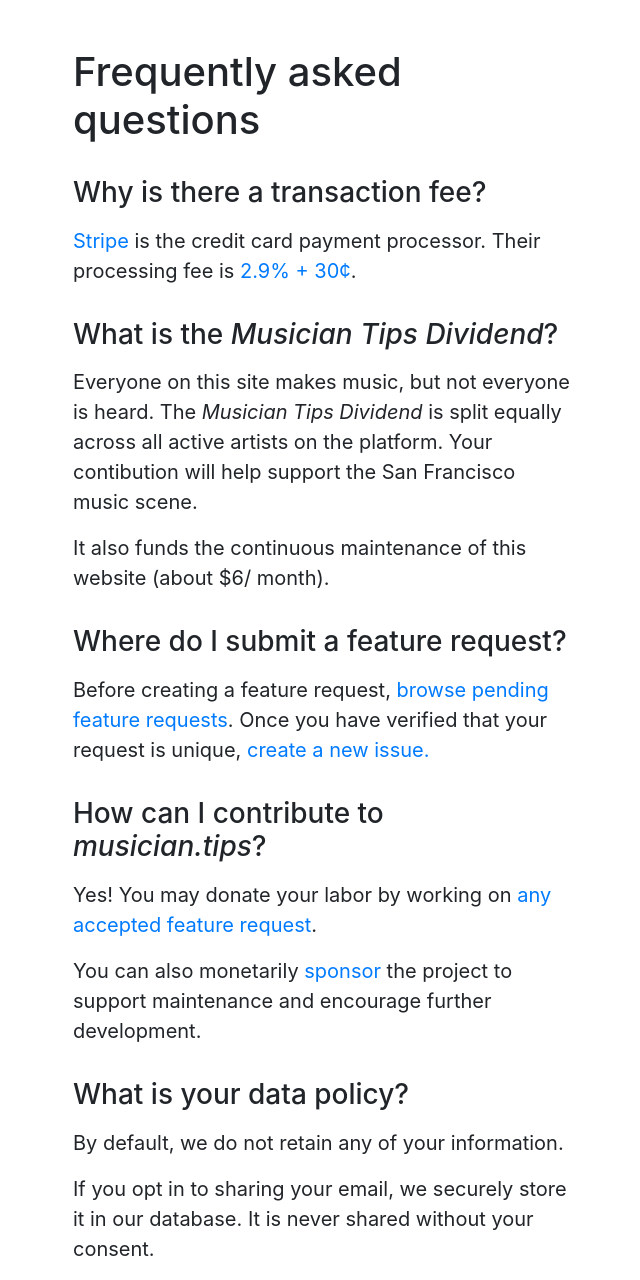
After one commit to 0x213F/musician-tips, a Django app: template tip_jar/templates/pages/faq.html in a window 1280 px wide. The commit adds this page. Shown: the whole page, without its empty margins (317-957 px from the left). Run offline with Django 3.2, Linux system fonts and the light colour scheme; the template is opened without the code that fills it, so the values that code supplies are empty; some libraries are stand-ins or nearby versions.

Commit message:
faq + other enhancements

```diff
--- a/config/urls.py
+++ b/config/urls.py
@@ -15,7 +15,8 @@ from .views import (
 
 urlpatterns = [
     # Static
-    path("", TemplateView.as_view(template_name="pages/home.html"), name="home"),
+    path("", TemplateView.as_view(template_name="pages/index.html"), name="index"),
+    path("faq/", TemplateView.as_view(template_name="pages/faq.html"), name="faq"),
     # Admin
     path(settings.ADMIN_URL, admin.site.urls),
     # API
--- a/tip_jar/templates/pages/cart.html
+++ b/tip_jar/templates/pages/cart.html
@@ -45,7 +45,7 @@
       <hr>
       <div style="text-align: left;">
         <p style="margin-bottom: 0.25rem;"><small>${{ musician_amount }} is paid to <b>{{ musician.name }}</b></small></p>
-        <p style="margin-bottom: 0.25rem;"><small>${{ transaction_fee }} is paid as a transaction free</small></p>
+        <p style="margin-bottom: 0.25rem;"><small>${{ transaction_fee }} is paid as a transaction fee</small></p>
         <p style="margin-bottom: 0;"><small>${{ website_amount }} is paid to <b><i>musician.tips</i></b></small></p>
       </div>
     </div>
@@ -63,7 +63,7 @@
         <div class="form-check">
           <input id="website-donation" class="form-check-input refresh-page" type="checkbox" {% if website_donation %}checked{% endif %}>
           <label class="form-check-label">
-            Contribute $0.25 to the <nobr><a href="/faq/dividend/"><b><i>musician.tips</i> dividend</b></a></nobr>
+            Contribute $0.25 to the <nobr><a href="/faq#dividend/"><i>Musician Tips Dividend</i></a></nobr>
           </label>
         </div>
       </div>
--- a/tip_jar/templates/pages/checkout.html
+++ b/tip_jar/templates/pages/checkout.html
@@ -196,7 +196,7 @@
       <hr>
       <div style="text-align: left;">
         <p style="margin-bottom: 0.25rem;"><small>${{ musician_amount }} is paid to <b>{{ musician.name }}</b></small></p>
-        <p style="margin-bottom: 0.25rem;"><small>${{ transaction_fee }} is paid as a transaction free</small></p>
+        <p style="margin-bottom: 0.25rem;"><small>${{ transaction_fee }} is paid as a transaction fee</small></p>
         <p style="margin-bottom: 0;"><small>${{ website_amount }} is paid to <b><i>musician.tips</i></b></small></p>
       </div>
     </div>
--- /dev/null
+++ b/tip_jar/templates/pages/faq.html
@@ -0,0 +1,64 @@
+{% extends "base.html" %}
+
+{% block addedcss %}
+
+<style>
+
+  .main {
+    max-width: 500px;
+    align-self: center;
+    margin: auto;
+    margin-top: 3rem;
+  }
+
+  h3 {
+    margin-top: 2rem;
+    margin-bottom: 1rem;
+  }
+
+
+</style>
+
+{% endblock %}
+
+{% block content %}
+
+<div class="main">
+
+  <h1>Frequently asked questions</h1>
+
+  <blockquote class="blockquote">
+
+    <h3 id="transaction-fee">Why is there a transaction fee?</h3>
+
+    <p><a href="https://stripe.com">Stripe</a> is the credit card payment processor. Their processing fee is <a href="https://stripe.com/pricing">2.9% + 30¢</a>.</p>
+
+    <h3 id="dividend">What is the <i>Musician Tips Dividend</i>?</h3>
+
+    <p>Everyone on this site makes music, but not everyone is heard. The <i>Musician Tips Dividend</i> is split equally across all active artists on the platform. Your contibution will help support the San Francisco music scene.</p>
+
+    <p>It also funds the continuous maintenance of this website (about $6/ month).</p>
+
+    <h3 id="feature-request">Where do I submit a feature request?</h3>
+
+    <p>Before creating a feature request, <a href="https://github.com/0x213F/tip-jar/issues/">browse pending feature requests</a>. Once you have verified that your request is unique, <a href="https://github.com/0x213F/tip-jar/issues/new">create a new issue.</a></p>
+
+    <h3 id="contribute">How can I contribute to <i>musician.tips</i>?</h3>
+
+    <p>Yes! You may donate your labor by working on <a href="https://github.com/0x213F/tip-jar/issues/">any accepted feature request</a>.</p>
+
+    <p>You can also monetarily <a href="https://github.com/0x213F/tip-jar">sponsor</a> the project to support maintenance and encourage further development.</p>
+
+    <h3 id="data-policy">What is your data policy?</h3>
+
+    <p>By default, we do not retain any of your information.</p>
+    <p>If you opt in to sharing your email, we securely store it in our database. It is never shared without your consent.</p>
+
+  </blockquote>
+
+</div>
+
+{% endblock %}
+
+{% block addedjavascript %}
+{% endblock %}
--- a/tip_jar/templates/pages/receipt.html
+++ b/tip_jar/templates/pages/receipt.html
@@ -75,7 +75,7 @@
       <hr>
       <div style="text-align: left;">
         <p style="margin-bottom: 0.25rem;"><small>${{ musician_amount }} was paid to <b>{{ musician.name }}</b></small></p>
-        <p style="margin-bottom: 0.25rem;"><small>${{ transaction_fee }} was paid as a transaction free</small></p>
+        <p style="margin-bottom: 0.25rem;"><small>${{ transaction_fee }} was paid as a transaction fee</small></p>
         <p style="margin-bottom: 0;"><small>${{ website_amount }} was paid to <b><i>musician.tips</i></b></small></p>
       </div>
     </div>
```
Also changed, not shown: tip_jar/templates/pages/index.html (renamed from tip_jar/templates/pages/home.html).
